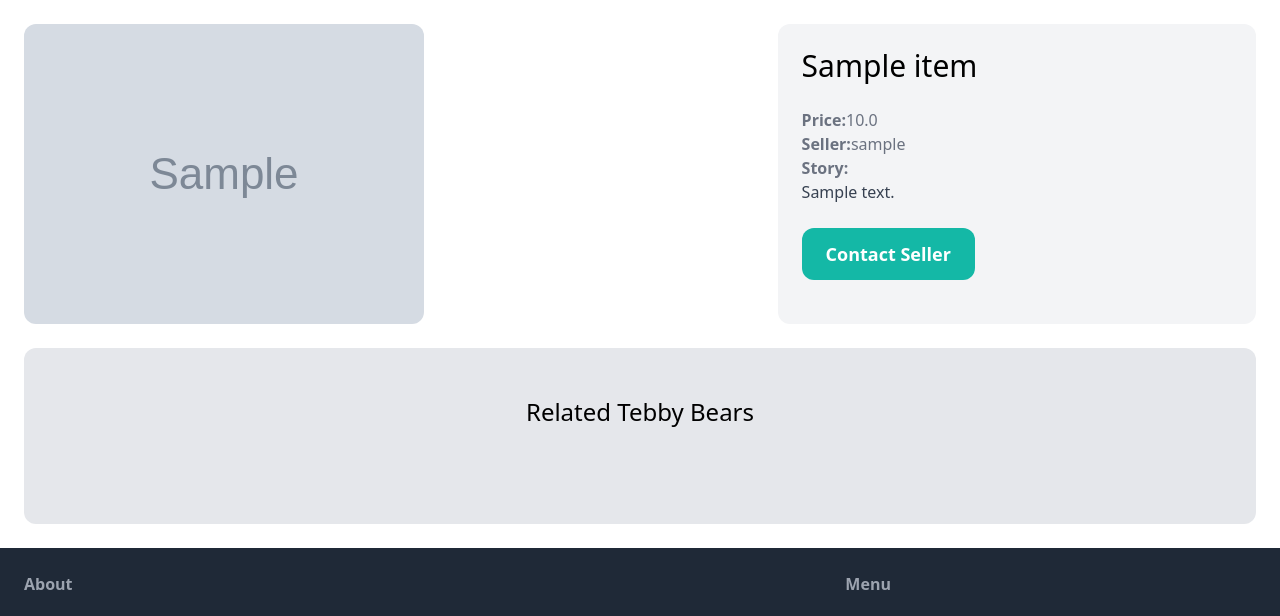
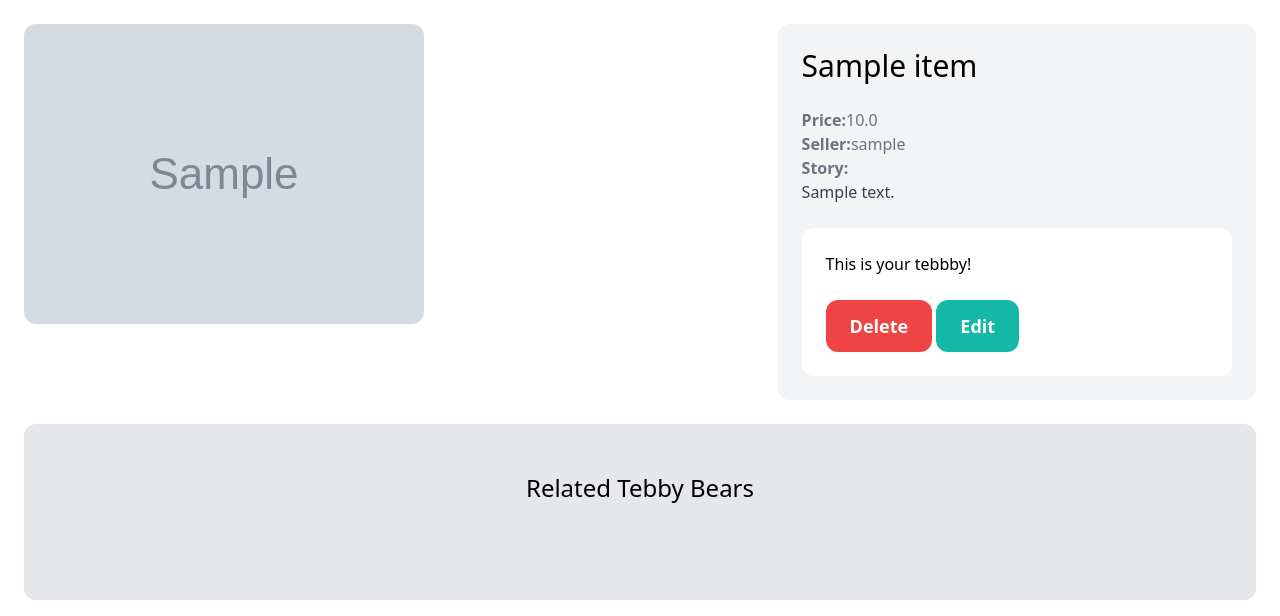
Before and after one commit to oanapintoiu/marketplace, a Django app: page /items/1 in a window 1280 px wide. Shown: the part 77-693 px from the top of the page. Run offline with Django 5.2, Linux system fonts and the light colour scheme; a user stored in the database is signed in; tables that the repository leaves empty hold one stand-in row (values such as "Sample post"); grey boxes marked "Sample" are stand-in pictures; some libraries are stand-ins or nearby versions.

Commit message:
added delete button and edit button. delete button functional

```diff
--- a/tebby_bear/dashboard/views.py
+++ b/tebby_bear/dashboard/views.py
@@ -16,5 +16,4 @@ def index(request):
         },
     )
 
-
 # Create your views here.
--- a/tebby_bear/item/templates/item/detail.html
+++ b/tebby_bear/item/templates/item/detail.html
@@ -22,7 +22,16 @@
           <strong class="text-gray-500">Story:</strong><br /> {{ item.description }}
         </p>
       {% endif %}
-      <a href="#" class="inline-block mt-6 px-6 py-3 text-lg font-semibold bg-teal-500 text-white rounded-xl hover:bg-teal-700">Contact Seller</a>
+
+      {% if request.user == item.created_by %}
+      <div class="mt-6 p-6 bg-white rounded-xl">
+          <p>This is your tebbby!</p>
+          <a href="{% url 'item:delete' item.id %}" class="inline-block mt-6 px-6 py-3 text-lg font-semibold bg-red-500 text-white rounded-xl">Delete</a>
+          <a href="#" class="inline-block mt-6 px-6 py-3 text-lg font-semibold bg-teal-500 text-white rounded-xl">Edit</a>
+      </div>
+      {% else %}
+        <a href="#" class="inline-block mt-6 px-6 py-3 text-lg font-semibold bg-teal-500 text-white rounded-xl hover:bg-teal-700">Contact Seller</a>
+      {% endif %}
     </div>
   </div>
 
--- a/tebby_bear/item/urls.py
+++ b/tebby_bear/item/urls.py
@@ -7,4 +7,5 @@ app_name = "item"
 urlpatterns = [
     path("new_tebby/", views.new_tebby, name="new_tebby"),
     path("<int:pk>", views.detail, name="detail"),
+    path("<int:pk>/delete/", views.delete, name="delete"),
 ]
--- a/tebby_bear/item/views.py
+++ b/tebby_bear/item/views.py
@@ -40,5 +40,12 @@ def new_tebby(request):
         },
     )
 
+@login_required
+def delete(request, pk):
+    item = get_object_or_404(Item, pk=pk, created_by=request.user)
+    item.delete()
+
+    return redirect('dashboard:index')
+
 
 # Create your views here.
```
